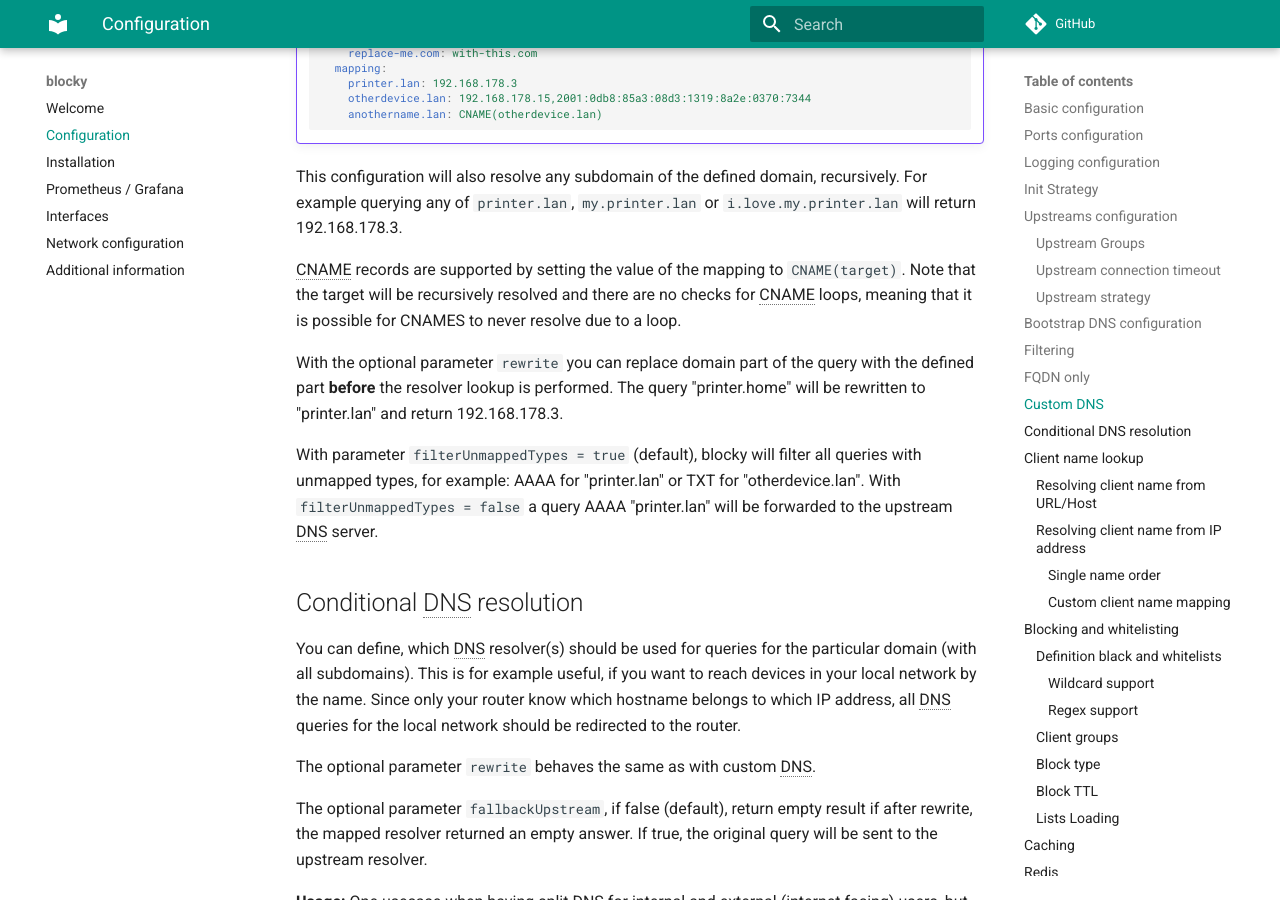
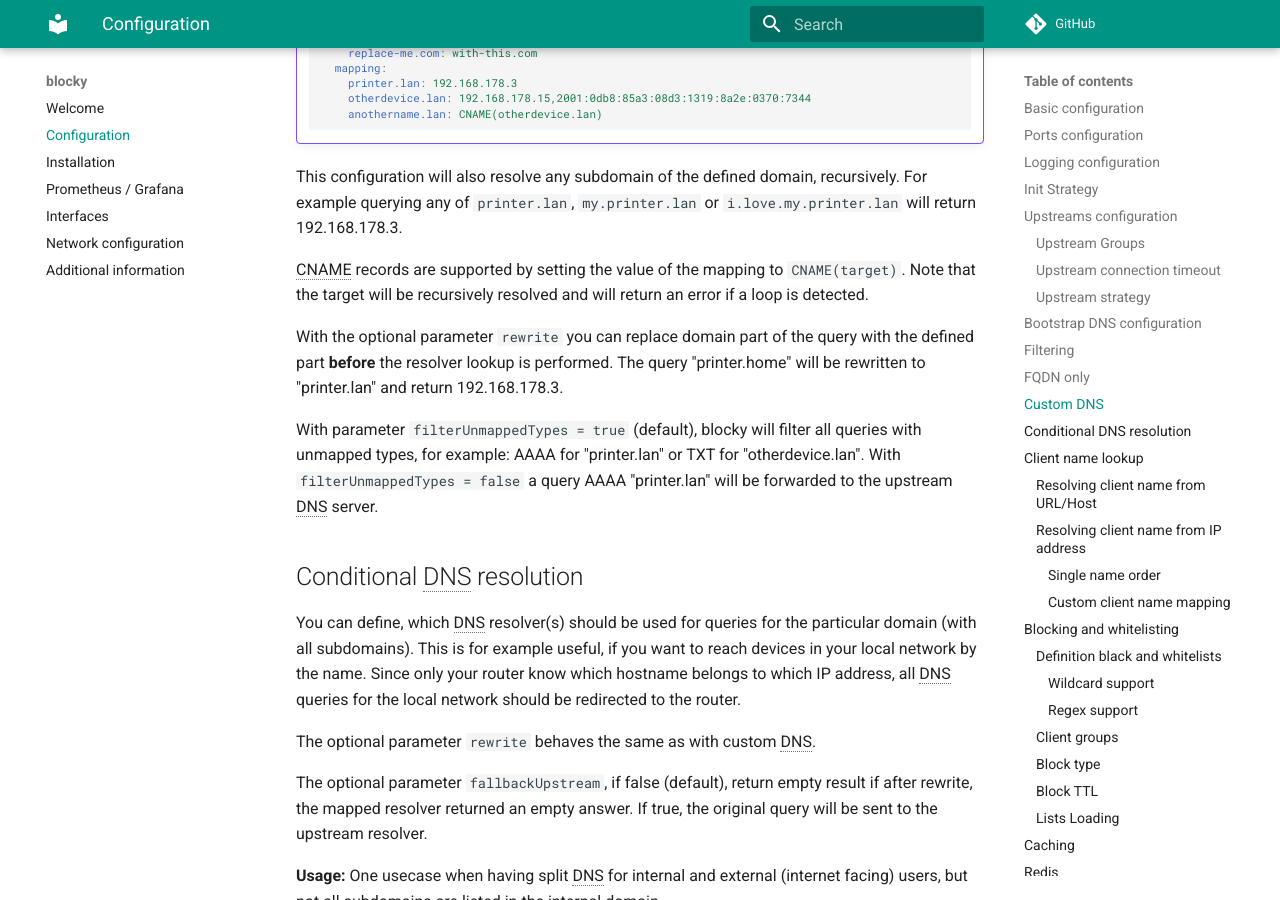
Before and after one commit to 0xERR0R/blocky, an MkDocs documentation site: the page built from docs/configuration.md, in a window 1280 px wide and 900 px high, scrolled down 8300 px. Built offline with MkDocs 1.6.1 and Material for MkDocs 9.7.7, drawn with Linux system fonts in a browser that asks for light colours; comment, search, counter and statistics services are not loaded; the version menu is left out.

Commit message:
Updated configuration.md to indicate that we are now checking for cname loops

```diff
--- a/docs/configuration.md
+++ b/docs/configuration.md
@@ -284,7 +284,7 @@ domain must be separated by a comma.
 This configuration will also resolve any subdomain of the defined domain, recursively. For example querying any of
 `printer.lan`, `my.printer.lan` or `i.love.my.printer.lan` will return 192.168.178.3.
 
-CNAME records are supported by setting the value of the mapping to `CNAME(target)`. Note that the target will be recursively resolved and there are no checks for CNAME loops, meaning that it is possible for CNAMES to never resolve due to a loop.
+CNAME records are supported by setting the value of the mapping to `CNAME(target)`. Note that the target will be recursively resolved and will return an error if a loop is detected.
 
 With the optional parameter `rewrite` you can replace domain part of the query with the defined part **before** the
 resolver lookup is performed.
```
